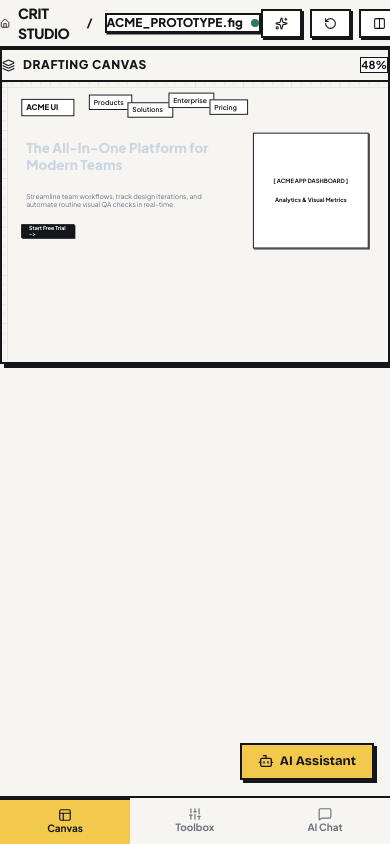
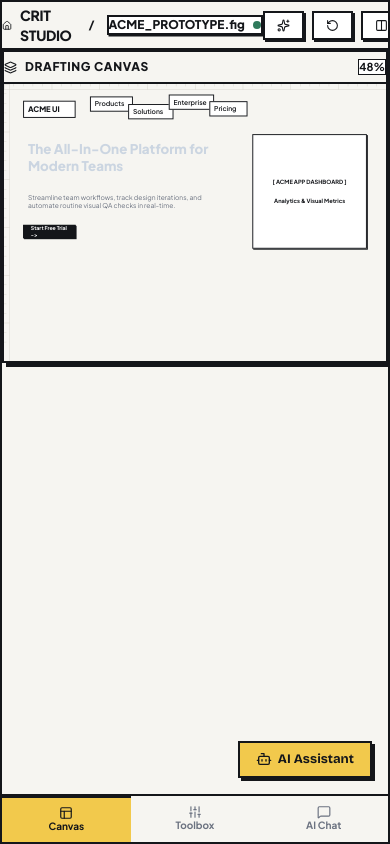
Before and after one commit to daodudestiny56-netizen/webgm, a Next.js app: page /workspace in a window 390 px wide. Built offline with nearby package versions, Linux system fonts and the light colour scheme.

Commit message:
style: add consistent outer breathing room spacing around workspace shell

```diff
--- a/app/workspace/page.tsx
+++ b/app/workspace/page.tsx
@@ -33,7 +33,9 @@
   const isTablet = windowWidth > 640 && windowWidth < 1024;
 
   return (
-    <div className="flex flex-col h-screen w-full max-w-full bg-[#F6F5F1] font-sans text-xs overflow-hidden select-none">
+    <div className="h-screen w-screen max-w-full bg-[#F6F5F1] p-3 sm:p-4 md:p-5 lg:p-6 overflow-hidden flex flex-col box-border font-sans text-xs select-none">
+      {/* Framed Workspace Shell Unit with Neobrutalist border & offset shadow */}
+      <div className="flex-1 min-h-0 flex flex-col w-full h-full border-2 border-[#14161A] shadow-[4px_4px_0_#14161A] bg-[#F6F5F1] overflow-hidden relative">
         {/* Top Professional App Bar */}
         <header className="h-12 px-4 bg-[#F6F5F1] border-b-2 border-[#14161A] flex items-center justify-between font-sans shrink-0 z-30">
           <div className="flex items-center gap-3">
@@ -101,15 +103,15 @@
         )}
 
         {/* Main Workspace 3-Panel Layout */}
-      <div className="flex-1 flex overflow-hidden relative">
+        <div className="flex-1 min-h-0 flex overflow-hidden relative">
           {/* Desktop / Tablet Left Toolbox */}
           {!isMobile && <LeftToolbox isCollapsed={isTablet} />}
 
           {/* Mobile View Switching */}
           {isMobile ? (
-          <div className="flex-1 flex flex-col overflow-hidden relative">
+            <div className="flex-1 min-h-0 flex flex-col overflow-hidden relative">
               {mobileTab === 'canvas' && (
-              <main className="flex-1 flex flex-col p-1 overflow-hidden relative">
+                <main className="flex-1 min-h-0 flex flex-col p-1 overflow-hidden relative">
                   <Canvas />
                   {/* Floating AI Chat Trigger on Mobile */}
                   <button
@@ -123,13 +125,13 @@
               )}
 
               {mobileTab === 'toolbox' && (
-              <div className="flex-1 overflow-y-auto">
+                <div className="flex-1 min-h-0 overflow-y-auto">
                   <LeftToolbox isCollapsed={false} />
                 </div>
               )}
 
               {mobileTab === 'dock' && (
-              <div className="flex-1 overflow-hidden">
+                <div className="flex-1 min-h-0 overflow-hidden">
                   <RightDock />
                 </div>
               )}
@@ -170,7 +172,7 @@
           ) : (
             /* Desktop & Tablet Layout */
             <>
-            <main className="flex-1 flex flex-col overflow-hidden p-2">
+              <main className="flex-1 min-h-0 flex flex-col overflow-hidden p-2">
                 <Canvas />
               </main>
 
@@ -179,5 +181,6 @@
           )}
         </div>
       </div>
+    </div>
   );
 }
```
Lines whose indentation alone changed are shown as unchanged.
